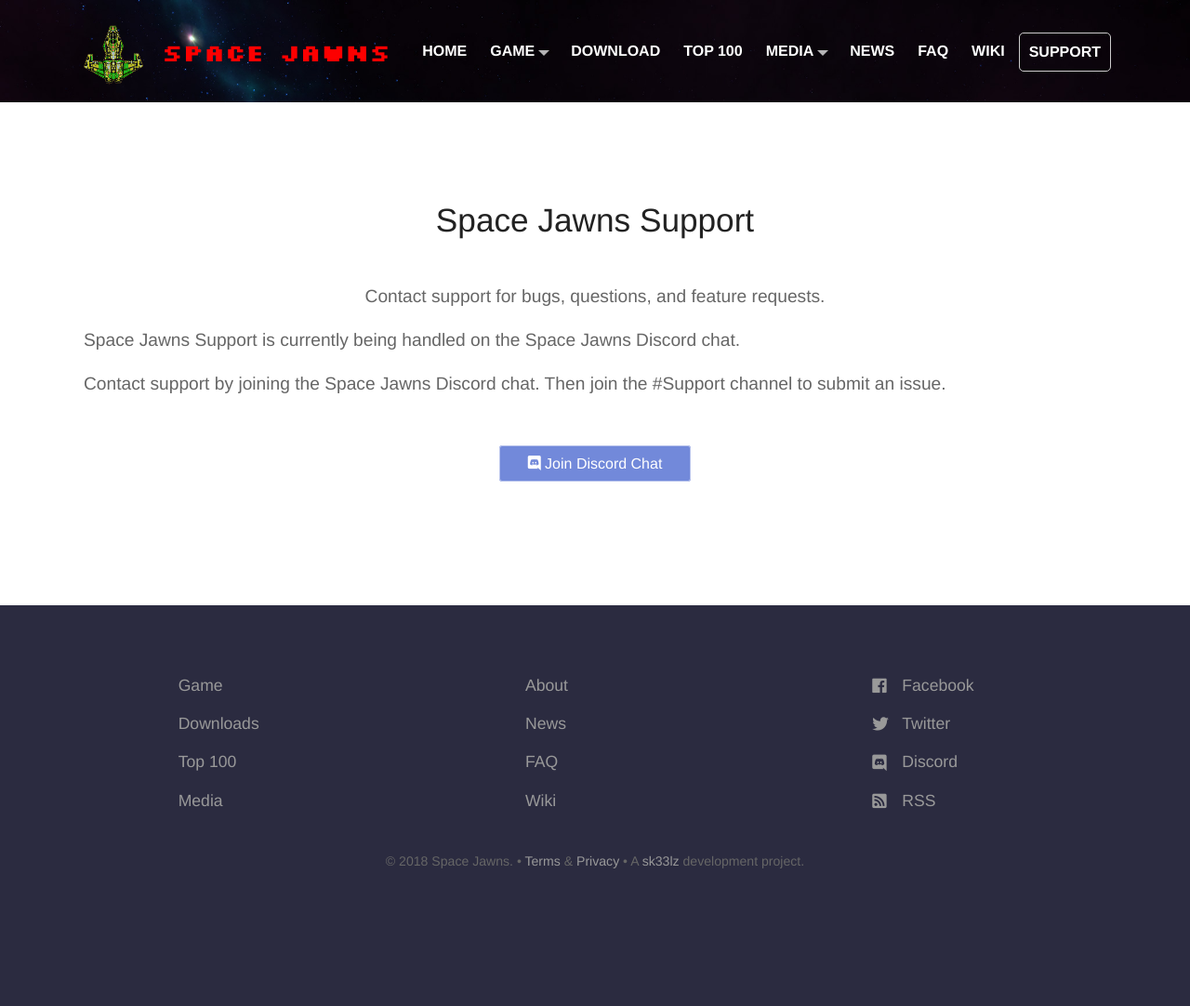
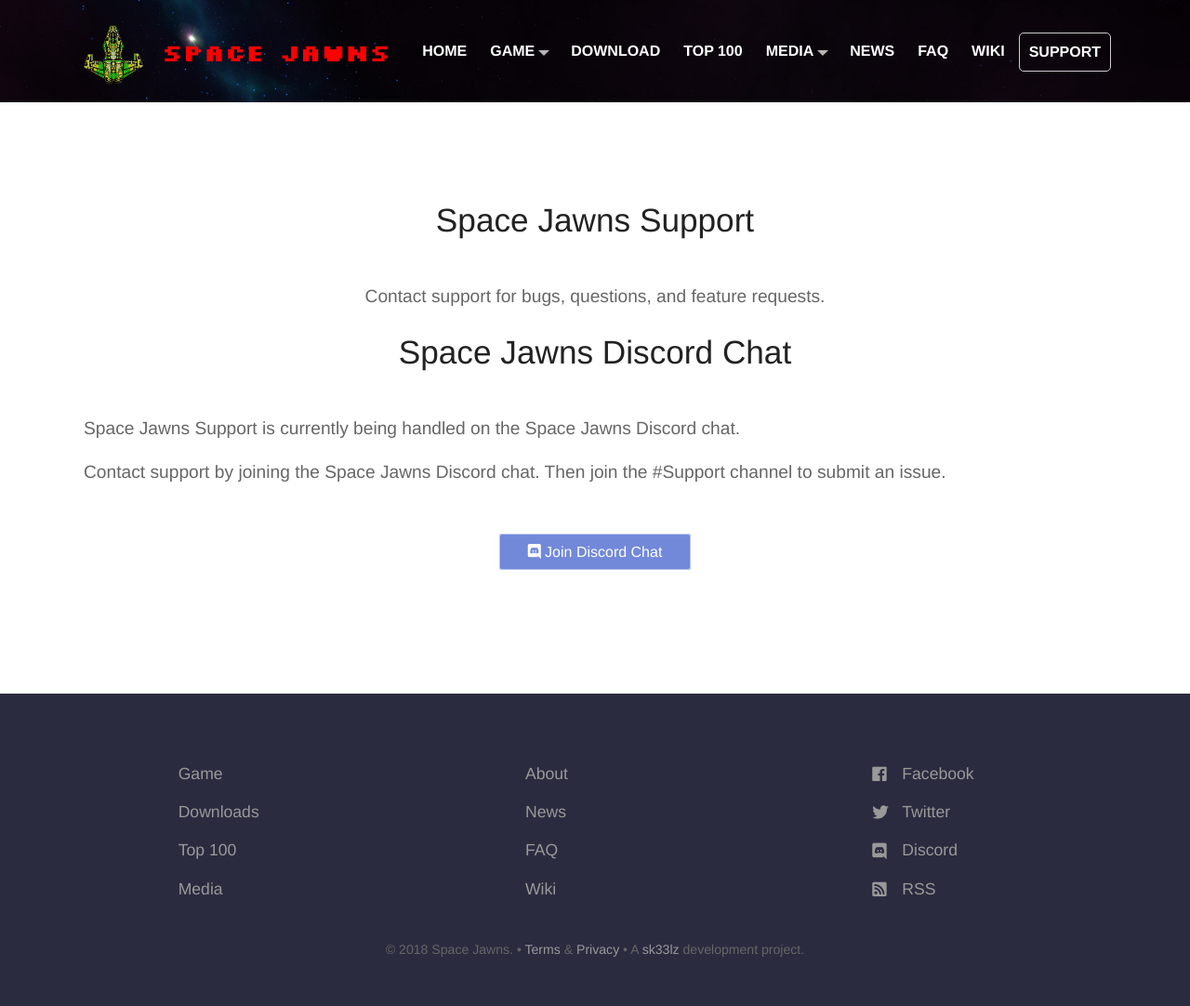
Before and after one commit to sk33lz/spacejawns, a Jekyll site: the page built from docs/pages/support.md, in a window 1280 px wide. Shown: the whole page at 93% size. Built offline with Jekyll 4.4.1, drawn with Linux system fonts in a browser that asks for light colours; nearby versions of some CDN libraries; before the commit the page ends 987 px from its top, so only the background shows below that.

Commit message:
Updating support page content.

```diff
--- a/docs/pages/support.md
+++ b/docs/pages/support.md
@@ -4,6 +4,8 @@
 description: Contact support for bugs, questions, and feature requests.
 permalink: /support/
 ---
+
+## Space Jawns Discord Chat
 
 Space Jawns Support is currently being handled on the Space Jawns Discord chat.
 
```
